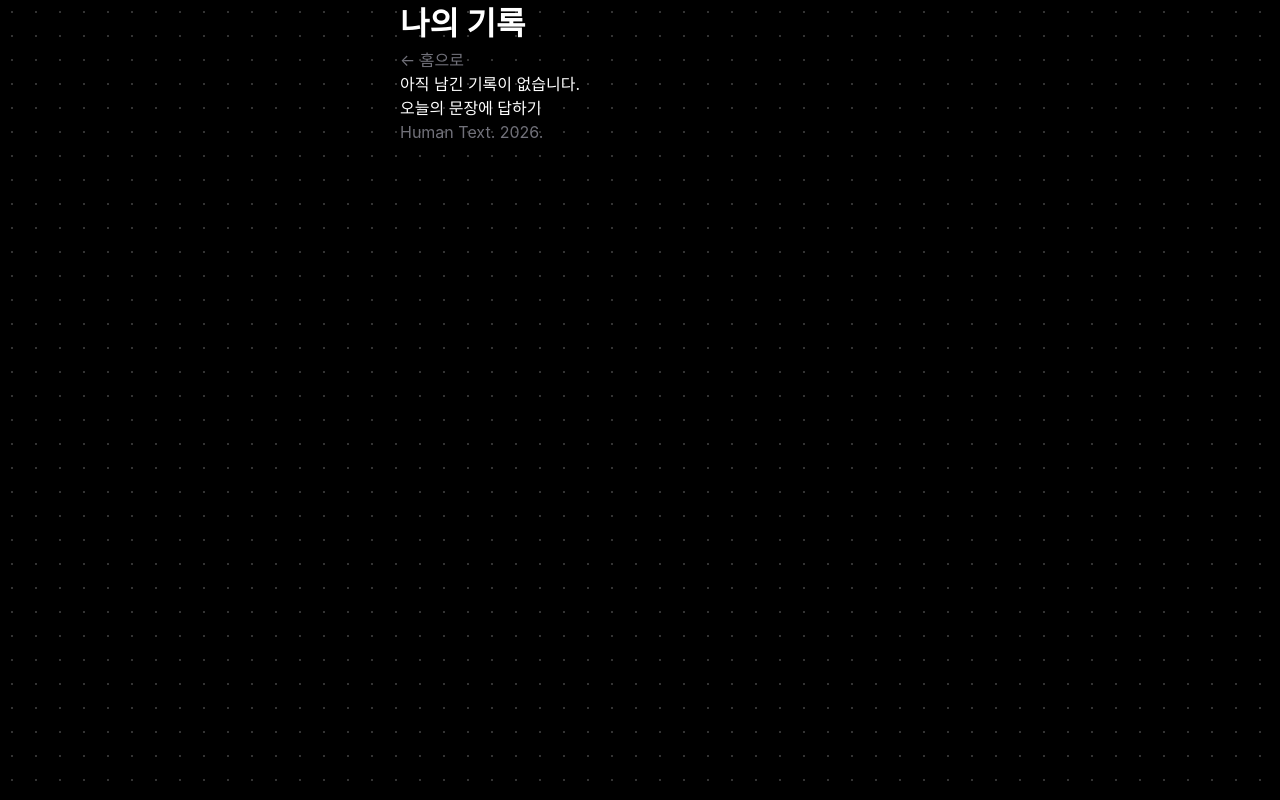
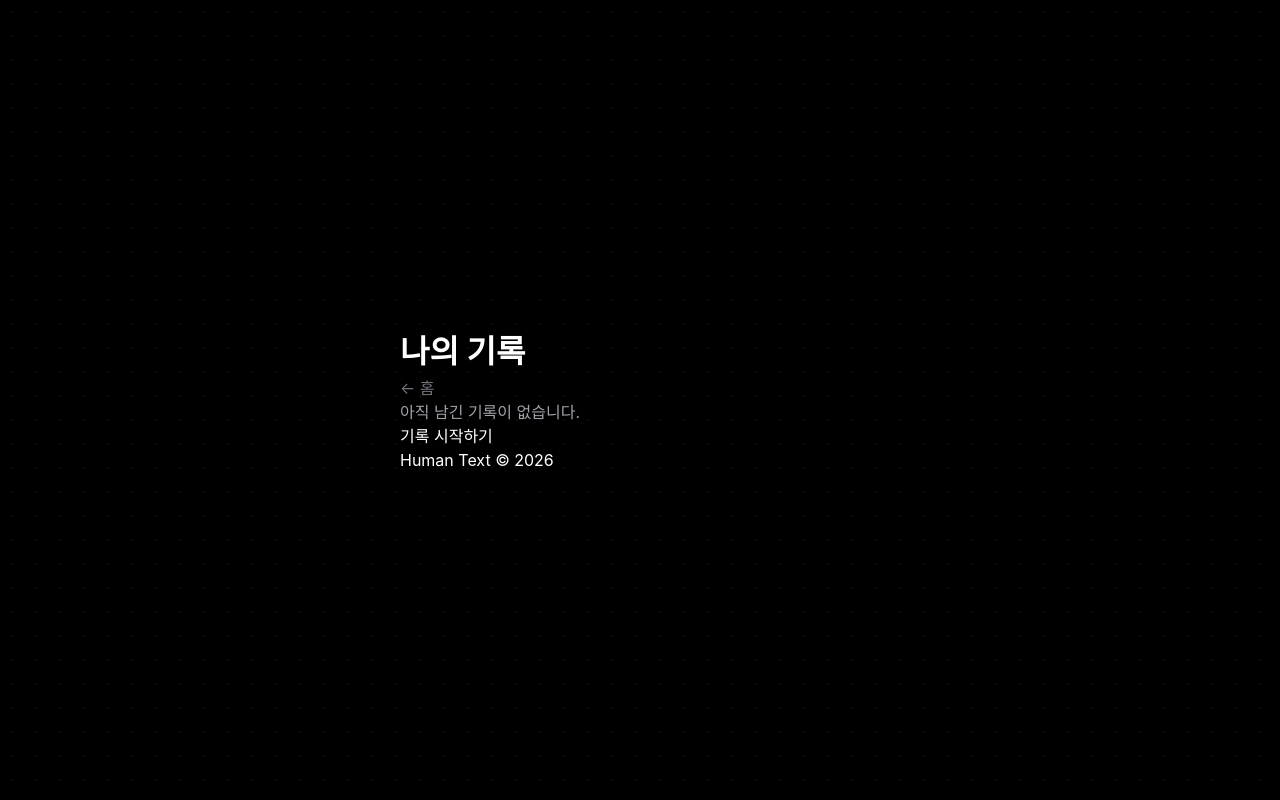
Before and after one commit to hsunp77-hub/human-text, a Next.js app: page /archive in a window 1280 px wide. Built offline with nearby package versions, Linux system fonts and the light colour scheme.

Commit message:
Design: Perfect alignment and aesthetic refinements

```diff
--- a/src/app/archive/page.tsx
+++ b/src/app/archive/page.tsx
@@ -47,42 +47,42 @@ export default function ArchivePage() {
 
     return (
         <div className="app-container">
-            <div className="mobile-view p-6 pt-12 overflow-y-auto">
-                <header className="flex justify-between items-center mb-12">
-                    <h1 className="text-3xl font-bold tracking-tight text-white">나의 기록</h1>
-                    <Link href="/" className="text-sm font-semibold transition-colors hover:text-white" style={{ color: '#71717A' }}>
-                        ← 홈으로
+            <div className="mobile-view px-8 items-center">
+                <header className="w-full flex justify-between items-center mt-12 mb-16">
+                    <h1 className="text-3xl font-bold tracking-tighter" style={{ color: 'var(--text-primary)' }}>나의 기록</h1>
+                    <Link href="/" className="text-sm font-semibold transition-all hover:text-white" style={{ color: 'var(--accent-color)' }}>
+                        ← 홈
                     </Link>
                 </header>
 
                 {posts.length === 0 ? (
-                    <div className="flex flex-col items-center justify-center h-[60vh] text-center">
-                        <p className="text-[#A1A1AA] text-lg mb-6">아직 남긴 기록이 없습니다.</p>
+                    <div className="flex flex-col items-center justify-center flex-1 text-center">
+                        <p className="text-lg font-medium mb-8" style={{ color: 'var(--text-secondary)' }}>아직 남긴 기록이 없습니다.</p>
                         <Link
                             href="/"
-                            className="bg-white text-black px-8 py-3 rounded-full font-semibold transition-transform hover:scale-105"
+                            className="bg-white text-black px-10 py-4 rounded-full font-bold shadow-[0_0_20px_rgba(255,255,255,0.1)] transition-transform hover:scale-105"
                         >
-                            오늘의 문장에 답하기
+                            기록 시작하기
                         </Link>
                     </div>
                 ) : (
-                    <div className="space-y-6">
+                    <div className="w-full space-y-8 flex-1">
                         {posts.map((post) => (
-                            <article key={post.id} className="bg-white/5 backdrop-blur-md rounded-2xl p-6 border border-white/10 transition-all hover:bg-white/10">
-                                <div className="text-xs font-semibold mb-3 tracking-wider" style={{ color: '#71717A' }}>
+                            <article key={post.id} className="glass-card p-8 transition-all hover:bg-white/10 group">
+                                <div className="text-xs font-bold mb-4 uppercase tracking-[0.2em]" style={{ color: 'var(--accent-color)' }}>
                                     {new Date(post.createdAt).toLocaleDateString('ko-KR', {
                                         year: 'numeric',
                                         month: 'long',
                                         day: 'numeric'
                                     })}
                                 </div>
-                                <div className="text-sm font-medium mb-4 italic" style={{ color: '#A1A1AA' }}>
+                                <div className="text-sm font-medium mb-6 italic opacity-50" style={{ color: 'var(--text-secondary)' }}>
                                     Q. {post.sentence.content}
                                 </div>
-                                <div className="text-lg leading-relaxed text-[#E4E4E7] font-hand">
+                                <div className="text-xl leading-relaxed font-hand" style={{ color: 'var(--text-primary)' }}>
                                     {post.content}
                                 </div>
-                                <div className="flex justify-end mt-4 text-[10px] font-bold uppercase tracking-[0.2em]" style={{ color: '#71717A' }}>
+                                <div className="flex justify-end mt-6 text-[10px] font-bold uppercase tracking-[0.3em] opacity-30 group-hover:opacity-100 transition-opacity" style={{ color: 'var(--accent-color)' }}>
                                     Like {post._count.likes}
                                 </div>
                             </article>
@@ -90,9 +90,9 @@ export default function ArchivePage() {
                     </div>
                 )}
 
-                <footer className="py-12 text-center">
-                    <p className="text-[10px] opacity-30" style={{ color: '#71717A' }}>
-                        Human Text. 2026.
+                <footer className="py-16 text-center opacity-20">
+                    <p className="text-[10px] font-mono tracking-widest uppercase">
+                        Human Text © 2026
                     </p>
                 </footer>
             </div>
--- a/src/app/globals.css
+++ b/src/app/globals.css
@@ -36,9 +36,11 @@ a {
   min-height: 100vh;
   display: flex;
   justify-content: center;
+  align-items: center;
+  /* Center the mobile-view vertically on desktop */
   background-color: #000000;
-  /* Moleskine Dot Pattern */
-  background-image: radial-gradient(#333333 1px, transparent 1px);
+  /* Moleskine Dot Pattern - more subtle color */
+  background-image: radial-gradient(rgba(255, 255, 255, 0.05) 1px, transparent 1px);
   background-size: 24px 24px;
 }
 
@@ -49,6 +51,10 @@ a {
   position: relative;
   display: flex;
   flex-direction: column;
+  justify-content: center;
+  /* Center content vertically within the mobile view */
+  background-color: transparent;
+  /* Let the container pattern show through if needed, or keep black */
 }
 
 /* Typography Utilities */
```
Also changed, not shown: src/app/page.tsx (+5 -5 lines).
